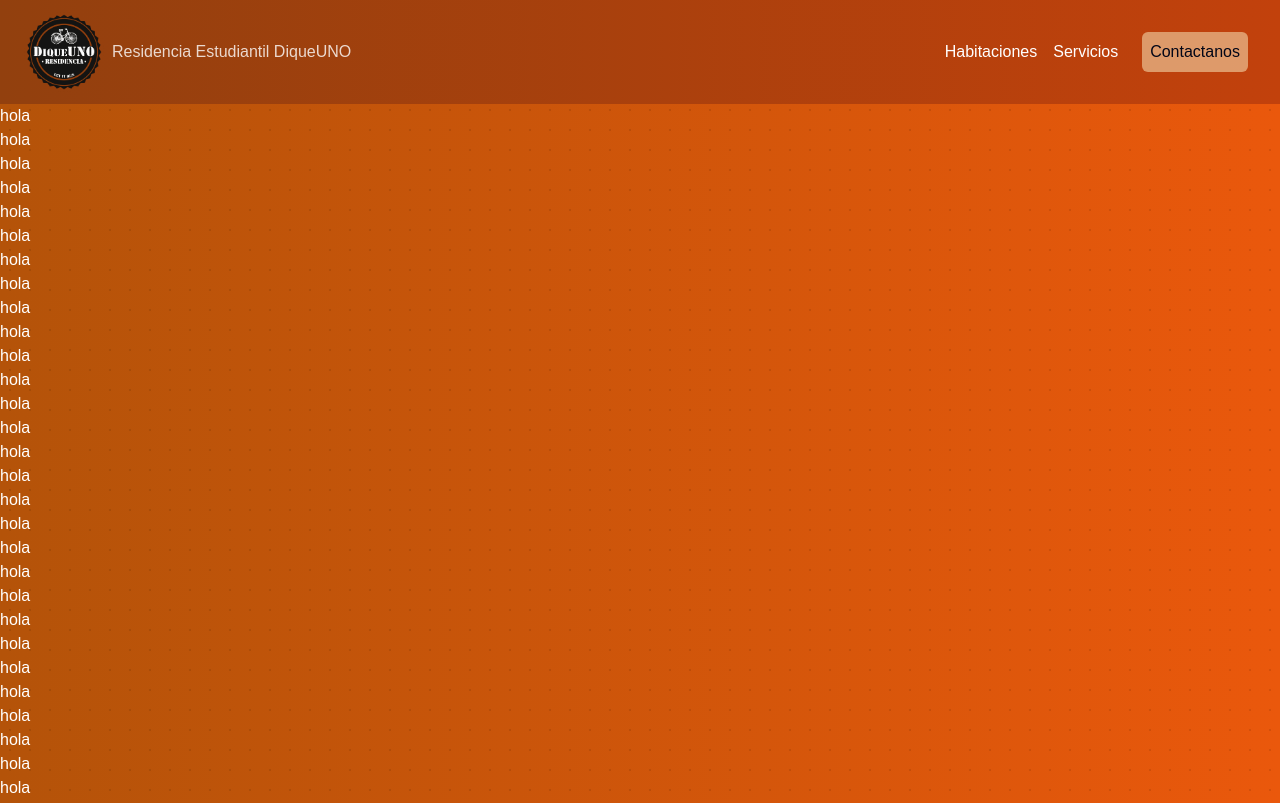
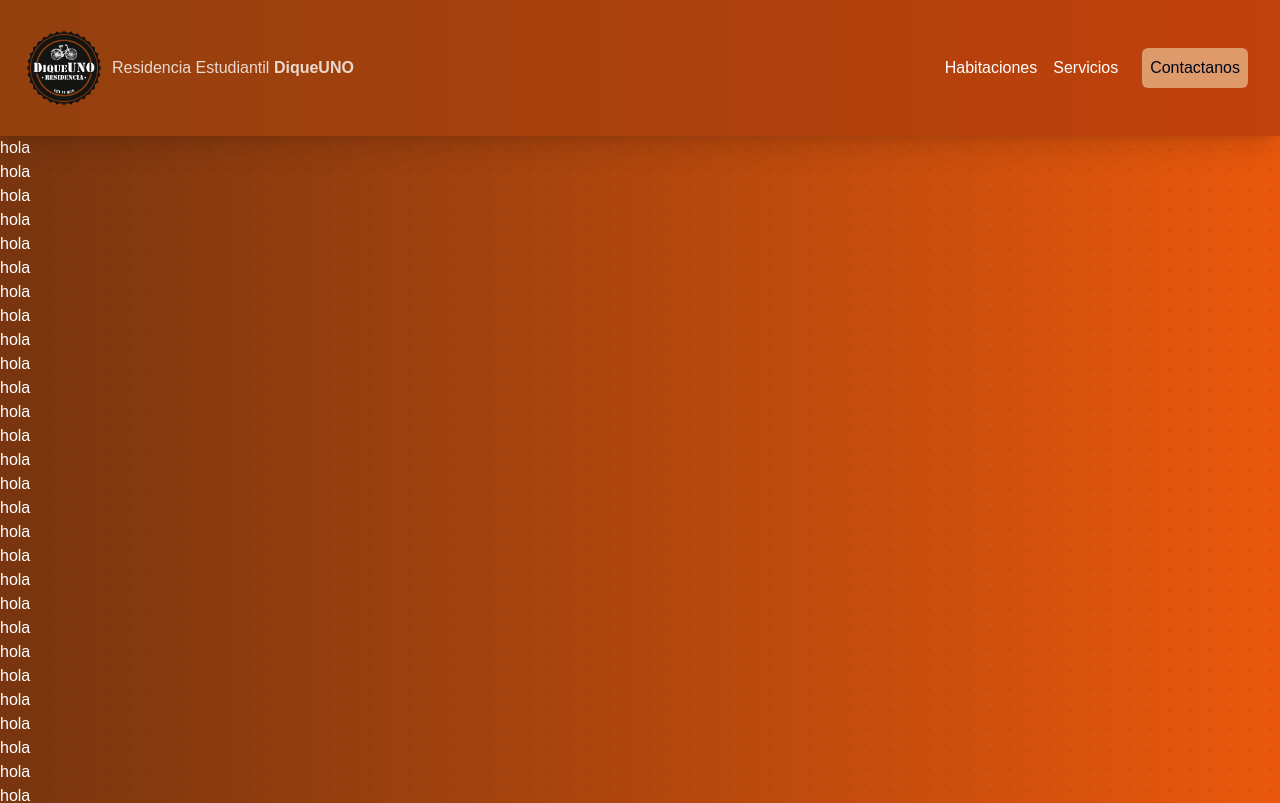
Before and after one commit to inagoy/diqueuno, a SvelteKit app: page / in a window 1280 px wide. Shown: the top 803 px of the page. Built offline with nearby package versions, Linux system fonts and the light colour scheme; a web font is replaced by a local one.

Commit message:
cleaning code, shadow to nav

```diff
--- a/src/app.html
+++ b/src/app.html
@@ -10,7 +10,7 @@
 		<meta name="viewport" content="width=device-width, initial-scale=1" />
 		%sveltekit.head%
 	</head>
-	<body data-sveltekit-preload-data="hover" class="bg-gradient-to-l from-orange-600 to-amber-700 text-white relative">
+	<body data-sveltekit-preload-data="hover" class="bg-gradient-to-l from-orange-600 to-amber-900 text-white relative">
 		<div style="display: contents" class="relative z-[1]">%sveltekit.body%</div>
 		<div class="absolute top-0 left-0 w-full h-full z-[-1] opacity-10">
 			<div class="absolute inset-0 bg-dots"></div>
--- a/src/components/Header.svelte
+++ b/src/components/Header.svelte
@@ -8,19 +8,19 @@
     ]
 
     let menu = false;
-    $:console.log(menu)
 </script>
 
 
-<header class={'sticky z-[10] top-0 transition-all duration-1000 px-6 py-3 flex flex-col sm:flex-row justify-between ' + (
-  y > 0 ? 'bg-orange-900 bg-opacity-90' : 'bg-gradient-to-l from-orange-700 to-amber-800'
-)}>
+<header class={'sticky z-[10] top-0 transition-all duration-1000 px-6 flex flex-col sm:flex-row justify-between ' + (
+        y > 0 ? 'bg-orange-900 bg-opacity-90 py-1 ' : 'py-7 bg-gradient-to-l from-orange-700 to-amber-800 '
+    ) + (menu? '': 'shadow-xl')
+}>
     <div class="flex items-center justify-between gap-2">
         <a href="/">
             <img src="/favicon.png" alt="Logo" width="80px" class="cursor-pointer" />
         </a>
         <h1 class="font-medium opacity-80">
-            Residencia Estudiantil DiqueUNO
+            Residencia Estudiantil <b>DiqueUNO</b>
         </h1>
         <div class="sm:hidden flex items-center gap-4">
             <button on:click={() => { menu = !menu }} class="ml-auto rounded-sm bg-amber-900 px-3 hover:bg-slate-800 cursor-pointer">
```
